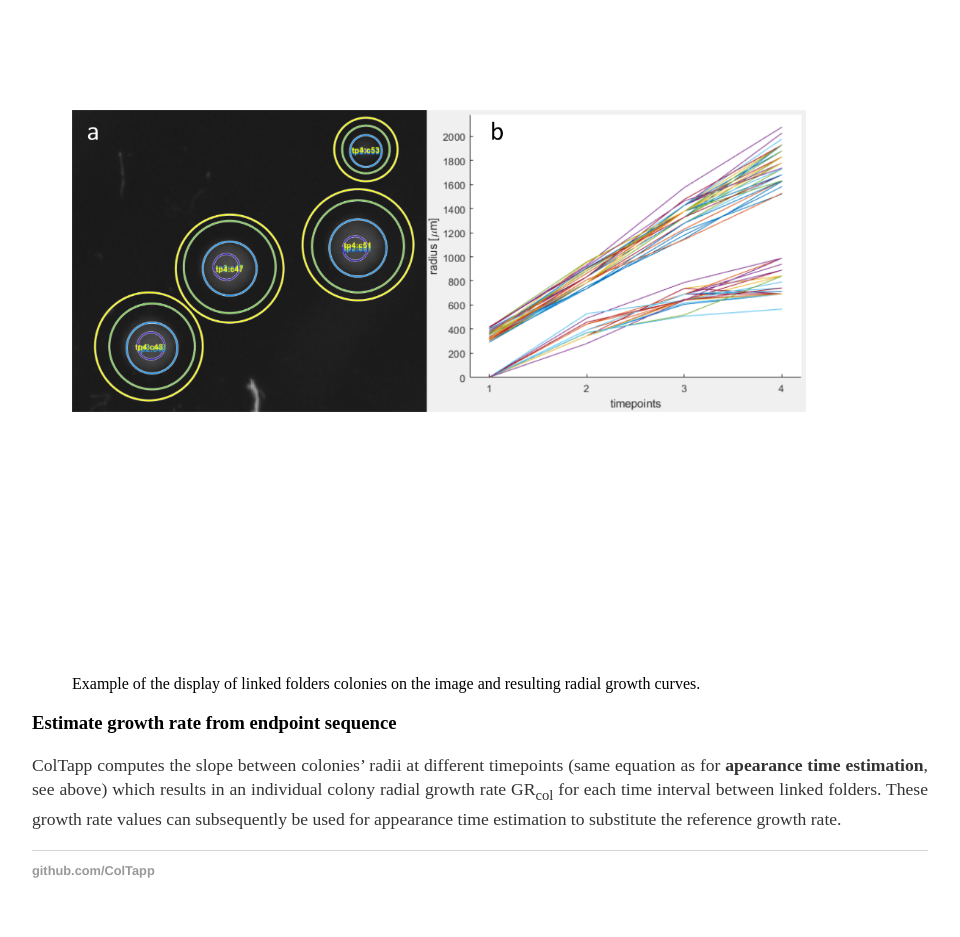
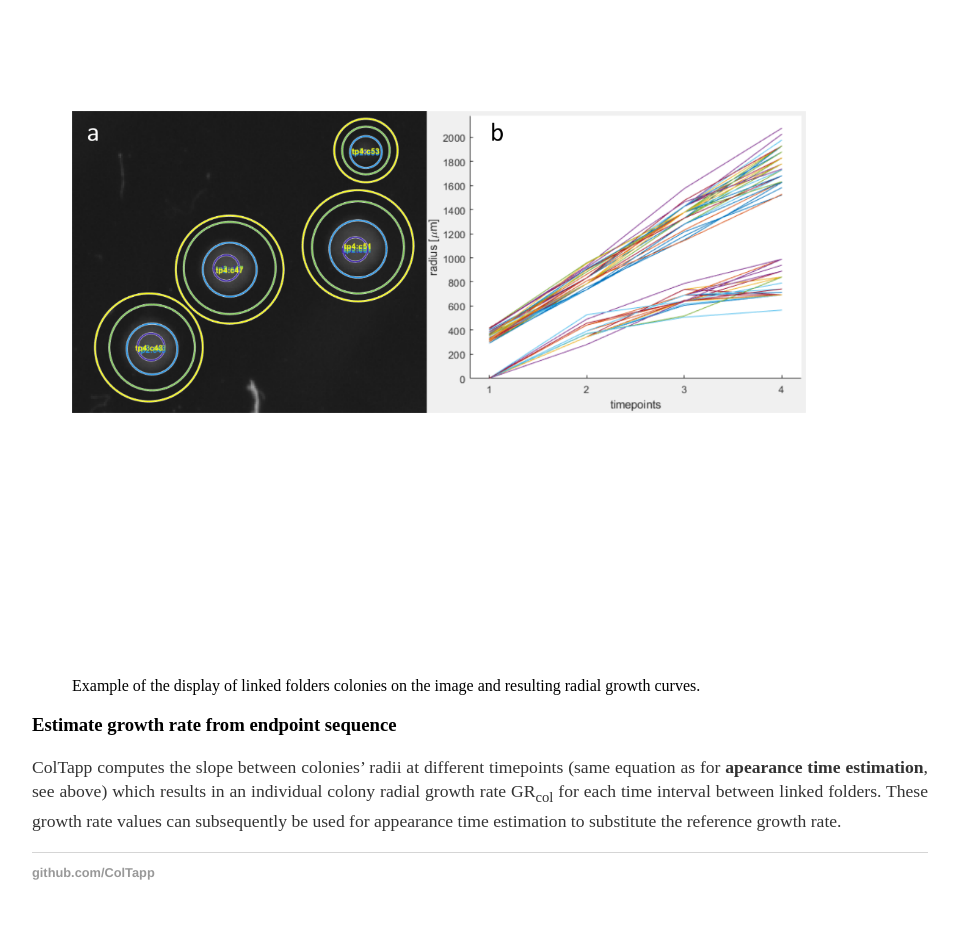
Before and after one commit to ColTapp/ColTapp.github.io, a Jekyll site: the page built from endpoint.md, in a window 1280 px wide. Shown: the part 2205-3142 px from the top of the page, without its empty margins (160-1120 px from the left). Built offline with Jekyll 4.4.1, drawn with Linux system fonts in a browser that asks for light colours.

Commit message:
Update endpoint.md

```diff
--- a/endpoint.md
+++ b/endpoint.md
@@ -28,7 +28,7 @@
 ### Load sequence of endpoint images
 The user can link corresponding folders of multiple image sets taken at different timepoints to create timeseries data without the need for a time-lapse imaging setup. ColTapp requires that all image-folders are analysed, i.e. all colonies are detected and a spatial calibration factor for each image is stored. Additionally, the number of detected colonies on a given image should be the same to avoid position matching problems. Colonies on the images in different folders are matched based on the minimal distance of centers between colonies. Upon clicking on button _c_, the user is asked to select all folders containing the different timepoints. Mismatches can be corrected by aligning the images at different timepoints by fitting a geometric transformation to user-defined pairs of points with a nonreflective similarity to estimate rotation and translation of the two images to align (button _e_). As a control-function, the circles of all colonies between different folders can be displayed on the current image (Button _d_). The user then can visually inspect if all circles are aligned and if displayed numbers match (image _a_ below). Radial growth curves can be displayed from the _Visualize_ tab with the _Radius vs Time_ button (image _b_ below).
 <figure>
-  <img src="{{site.url}}/assets/images/EP1.png" alt="Example of linked folders colonies" height="820px"/>
+  <img src="{{site.url}}/assets/images/EP1.png" alt="Example of linked folders colonies" height="822px"/>
   <figcaption>Example of the display of linked folders colonies on the image and resulting radial growth curves. </figcaption>
 </figure>
 
```
